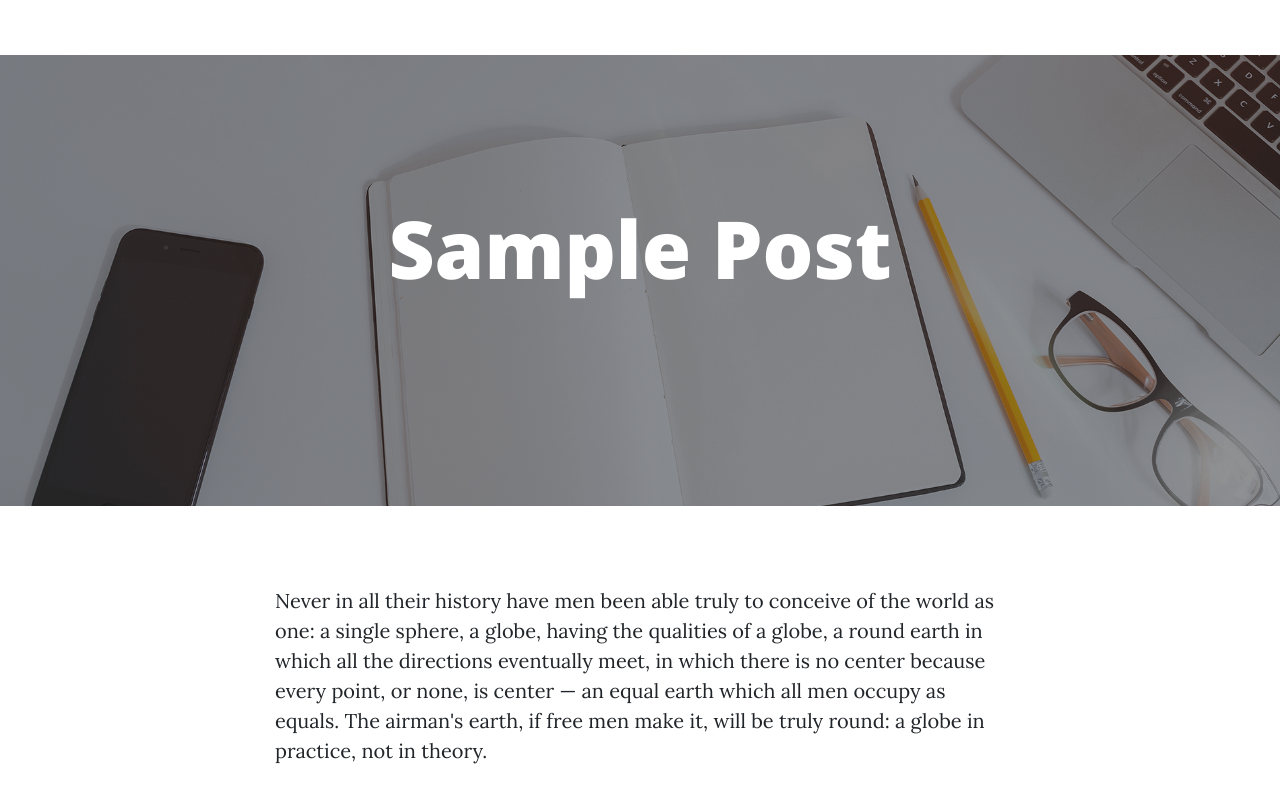
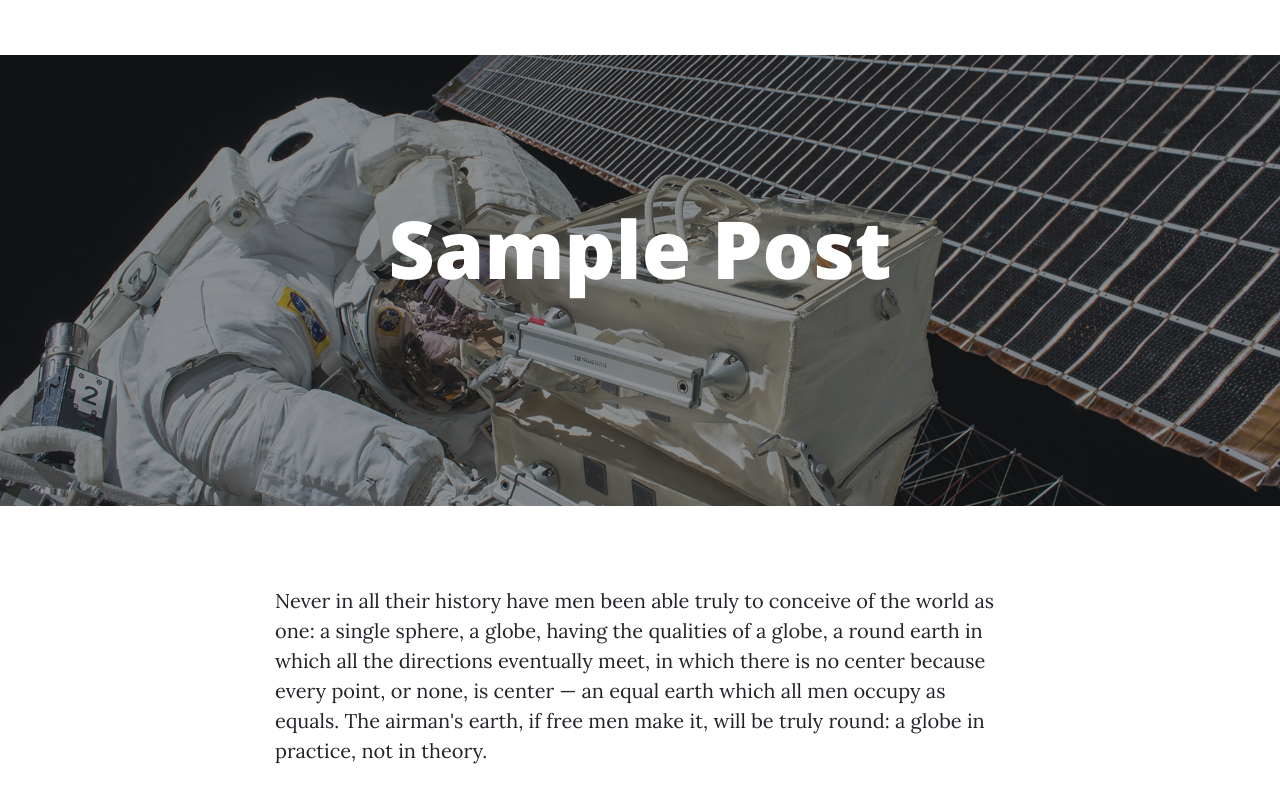
Before and after one commit to antonije-pavlovic/MANF-STEAK, an Angular app in the folder client/: page /post in a window 1280 px wide. Shown: the top 800 px of the page. Built offline with nearby package versions, Linux system fonts and the light colour scheme; a web font is replaced by a local one.

Commit message:
bg-image

```diff
--- a/client/src/app/pages/about/about.component.ts
+++ b/client/src/app/pages/about/about.component.ts
@@ -1,5 +1,5 @@
 import { Component, OnInit } from '@angular/core';
-import {TitleService} from '../../title.service';
+import { TitleService } from '../../title.service';
 
 @Component({
   selector: 'app-about',
@@ -8,8 +8,10 @@ import {TitleService} from '../../title.service';
 })
 export class AboutComponent implements OnInit {
   title = 'About';
+  url = '../assets/img/about-bg.jpg';
   constructor(private msg: TitleService) {
     msg.changeTitle(this.title);
+    msg.changeUrl(this.url);
   }
 
   ngOnInit() {
--- a/client/src/app/pages/contact/contact.component.ts
+++ b/client/src/app/pages/contact/contact.component.ts
@@ -8,8 +8,10 @@ import {TitleService} from '../../title.service';
 })
 export class ContactComponent implements OnInit {
   title = 'Contact';
+  url = '../assets/img/contact-bg.jpg';
   constructor(private msg: TitleService) {
     msg.changeTitle(this.title);
+    msg.changeUrl(this.url);
   }
 
   ngOnInit() {
--- a/client/src/app/pages/home/home.component.ts
+++ b/client/src/app/pages/home/home.component.ts
@@ -8,8 +8,10 @@ import {TitleService} from '../../title.service';
 })
 export class HomeComponent implements OnInit {
   title = 'Home';
+  url = '../assets/img/home-bg.jpg';
   constructor(private msg: TitleService) {
     msg.changeTitle(this.title);
+    msg.changeUrl(this.url);
   }
 
   ngOnInit() {
--- a/client/src/app/pages/post/post.component.ts
+++ b/client/src/app/pages/post/post.component.ts
@@ -8,8 +8,11 @@ import {TitleService} from '../../title.service';
 })
 export class PostComponent implements OnInit {
   title = 'Sample Post';
+  url = '../assets/img/post-bg.jpg';
   constructor(private msg: TitleService) {
     msg.changeTitle(this.title);
+    msg.changeUrl(this.url);
+    msg.changeUrl(this.url);
   }
 
   ngOnInit() {
--- a/client/src/app/partials/header/header.component.html
+++ b/client/src/app/partials/header/header.component.html
@@ -1,11 +1,11 @@
 <!-- Page Header -->
-<header class="masthead" style="background-image: url('../assets/img/home-bg.jpg')">
+<header class="masthead" [ngStyle]="{'background-image': 'url(' + url + ')'}">
   <div class="overlay"></div>
   <div class="container">
     <div class="row">
       <div class="col-lg-8 col-md-10 mx-auto">
         <div class="site-heading">
-          <h1>{{tekst}}</h1>
+          <h1>{{title}}</h1>
           <span class="subheading"></span>
         </div>
       </div>
--- a/client/src/app/partials/header/header.component.ts
+++ b/client/src/app/partials/header/header.component.ts
@@ -1,6 +1,5 @@
 import { Component, OnInit } from '@angular/core';
 import {TitleService} from '../../title.service';
-import {Subscription} from 'rxjs';
 
 @Component({
   selector: 'app-header',
@@ -8,11 +7,12 @@ import {Subscription} from 'rxjs';
   styleUrls: ['./header.component.scss']
 })
 export class HeaderComponent implements OnInit {
-  title: Subscription;
-  tekst: string;
+  title: string;
+  url: string;
+
   constructor(private msg: TitleService) {
-    this.title = this.msg.title$.subscribe(title => this.tekst = title);
-    console.log(this.title);
+    this.msg.title$.subscribe(title => this.title = title);
+    this.msg.url$.subscribe(url => this.url = url);
   }
   ngOnInit() {
   }
--- a/client/src/app/title.service.ts
+++ b/client/src/app/title.service.ts
@@ -8,10 +8,17 @@ export class TitleService {
   private myTitleValue = '';
   title: BehaviorSubject<string> = new BehaviorSubject<string>(this.myTitleValue);
   title$: Observable<string> = this.title.asObservable();
+  private myUrlValue = '';
+  url: BehaviorSubject<string> = new BehaviorSubject<string>(this.myUrlValue);
+  url$: Observable<string> = this.url.asObservable();
   constructor() {
   }
   changeTitle(newTitle: string) {
     this.myTitleValue = newTitle;
     this.title.next(this.myTitleValue);
   }
+  changeUrl(newUrl: string) {
+    this.myUrlValue = newUrl;
+    this.url.next(this.myUrlValue);
+  }
 }
```
